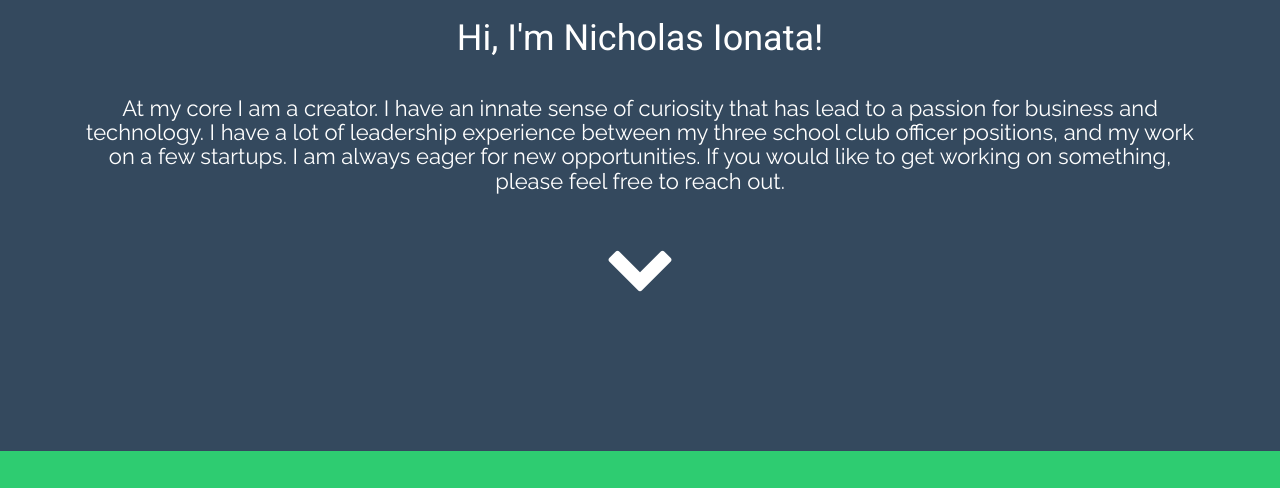
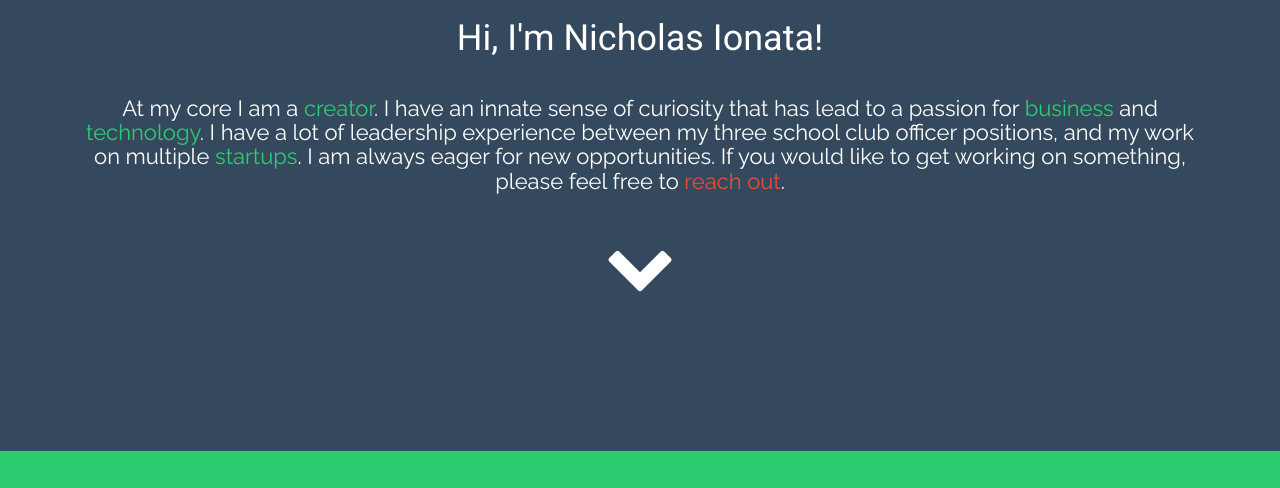
Before and after one commit to nionata/nionata.github.io, a PHP site: page / in a window 1280 px wide. Shown: the part 349-837 px from the top of the page. Run offline with PHP 8.4, Linux system fonts and the light colour scheme; some libraries are stand-ins or nearby versions.

Commit message:
Updated bio styling

```diff
--- a/css/style.css
+++ b/css/style.css
@@ -4,6 +4,16 @@ h1,h2 {
   font-family: 'Roboto', sans-serif;
   color: #FFFFFF;
   text-align: center;
+}
+
+#contact-a {
+    color: #e74c3c;
+    text-decoration: none;
+}
+
+#projects-a {
+    color: #2ecc71;
+    text-decoration: none;
 }
 
 #nav {
--- a/index.html
+++ b/index.html
@@ -41,7 +41,7 @@
         <div id="about">
             <h1>Hi, I'm Nicholas Ionata!</h1>
             <div id="paragraph">
-                <h3>At my core I am a creator. I have an innate sense of curiosity that has lead to a passion for business and technology. I have a lot of leadership experience between my three school club officer positions, and my work on a few startups. I am always eager for new opportunities. If you would like to get working on something, please feel free to reach out.
+                <h3>At my core I am a <a id="projects-a" href="#projects">creator</a>. I have an innate sense of curiosity that has lead to a passion for <a id="projects-a" href="#projects">business</a> and <a id="projects-a" href="#projects">technology</a>. I have a lot of leadership experience between my three school club officer positions, and my work on multiple <a id="projects-a" href="#projects">startups</a>. I am always eager for new opportunities. If you would like to get working on something, please feel free to <a id="contact-a" href="#contact">reach out</a>.
                 </h3>
             </div>
         </div>
```
